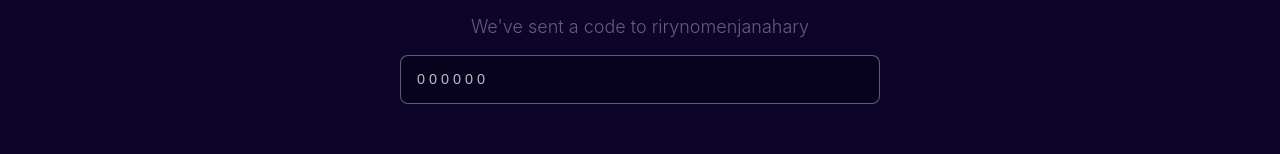
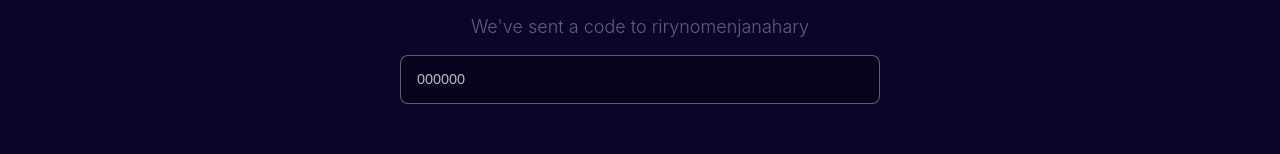
Before and after one commit to TiaDev7474/Connekta_v2, a React app in the folder client/: page /auth/confirm in a window 1280 px wide. Shown: the part 250-404 px from the top of the page. Built offline with nearby package versions, Linux system fonts and the light colour scheme; the HTML template or start-up script is replaced by a standard one.

Commit message:
features: adding password reset flow page

```diff
--- a/client/src/features/auth/components/ConfirmationForm.tsx
+++ b/client/src/features/auth/components/ConfirmationForm.tsx
@@ -21,7 +21,7 @@ const ConfirmationForm = () => {
                        type='numeric'
                        name='digits'
                        formik={formik}
-                       placeholder='0 0 0 0 0 0'
+                       placeholder='000000'
                  />
               </WrapperField>
                <span className='layout-link'>
--- a/client/src/features/auth/components/ForgotPasswordForm.tsx
+++ b/client/src/features/auth/components/ForgotPasswordForm.tsx
@@ -14,7 +14,6 @@ export const ForgotPasswordForm = () => {
         }
    })
     return (
-
          <form className='form' >
              <WrapperField name='email' formik={formik}>
                 <InputField
@@ -26,6 +25,5 @@ export const ForgotPasswordForm = () => {
              </WrapperField>
              <Button type='primary' label='Reset password' />
          </form>
-
  )
 }
--- a/client/src/features/auth/components/SetNewPasswordForm.tsx
+++ b/client/src/features/auth/components/SetNewPasswordForm.tsx
@@ -36,7 +36,6 @@ export const SetNewPasswordForm = () => {
                          formik={formik}
                          Icon={<MdPassword />}
                     />
-
                </WrapperField>
              <Button type='primary' label='Reset password' />
          </form>
```
Also changed, not shown: client/src/features/auth/components/LoginForm.tsx (line endings or trailing spaces).
